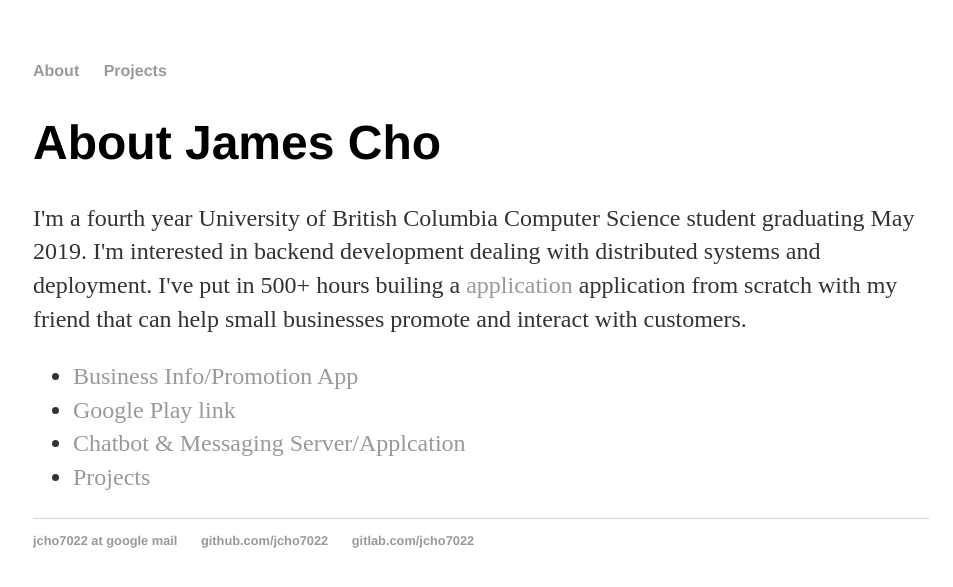
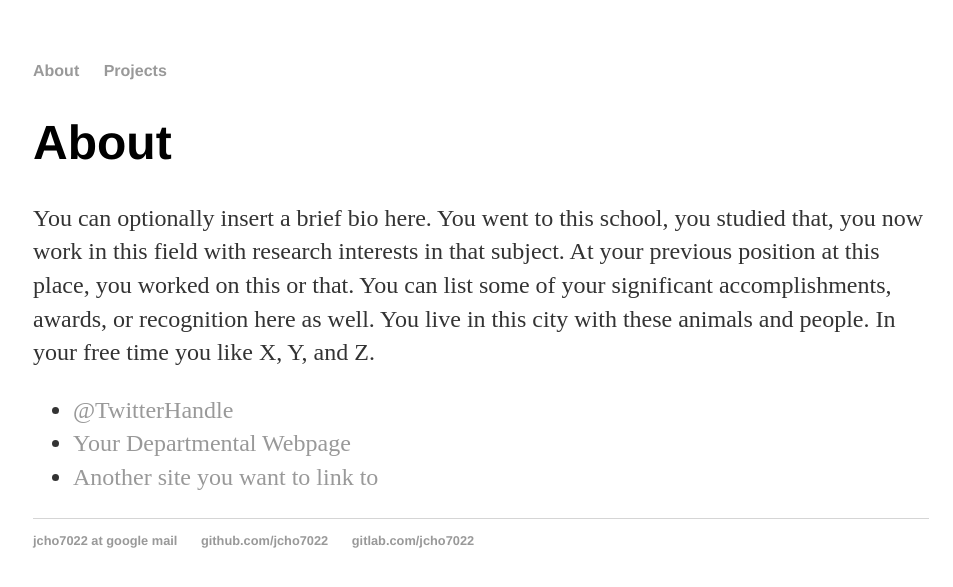
Before and after one commit to jcho7022/jcho7022.github.io, a Jekyll site: the page built from index.html, in a window 1280 px wide. Shown: the top 587 px of the page, without its empty margins (159-1112 px from the left). Built offline with Jekyll 4.4.1, drawn with Linux system fonts in a browser that asks for light colours.

Commit message:
Update index.html

```diff
--- a/index.html
+++ b/index.html
@@ -2,18 +2,14 @@
 layout: default
 title: About James Cho
 ---
-<div class="about">
-	<h1>About James Cho</h1>
-		<p> I'm a fourth year University of British Columbia Computer Science student graduating May 2019.
-		I'm interested in backend development dealing with distributed systems and deployment. I've put in 500+ hours
-		builing a <a href="https://play.google.com/store/apps/details?id=com.floatapplication">application</a> application
-		from scratch with my friend that can help small businesses promote and interact with customers.
-		</p>
 
-	<ul class="direct">
-		<li><a href="https://jcho7022.github.io/projects/float/">Business Info/Promotion App</a></li>
-		<li><a href="https://play.google.com/store/apps/details?id=com.floatapplication">Google Play link</a></li>
-		<li><a href="https://jcho7022.github.io/projects/">Chatbot & Messaging Server/Applcation</a></li>
-		<li><a href="https://jcho7022.github.io/projects/">Projects</a></li>
-		</ul>
-</div>
+		<div class="about">
+			<h1>About</h1>
+			<p>You can optionally insert a brief bio here. You went to this school, you studied that, you now work in this field with research interests in that subject. At your previous position at this place, you worked on this or that. You can list some of your significant accomplishments, awards, or recognition here as well. You live in this city with these animals and people. In your free time you like X, Y, and Z.</p>
+
+			<ul class="contacts">
+				<li><a href="#">@TwitterHandle</a></li>
+				<li><a href="#">Your Departmental Webpage</a></li>
+				<li><a href="#">Another site you want to link to</a></li>
+				</ul>
+		</div>
```
